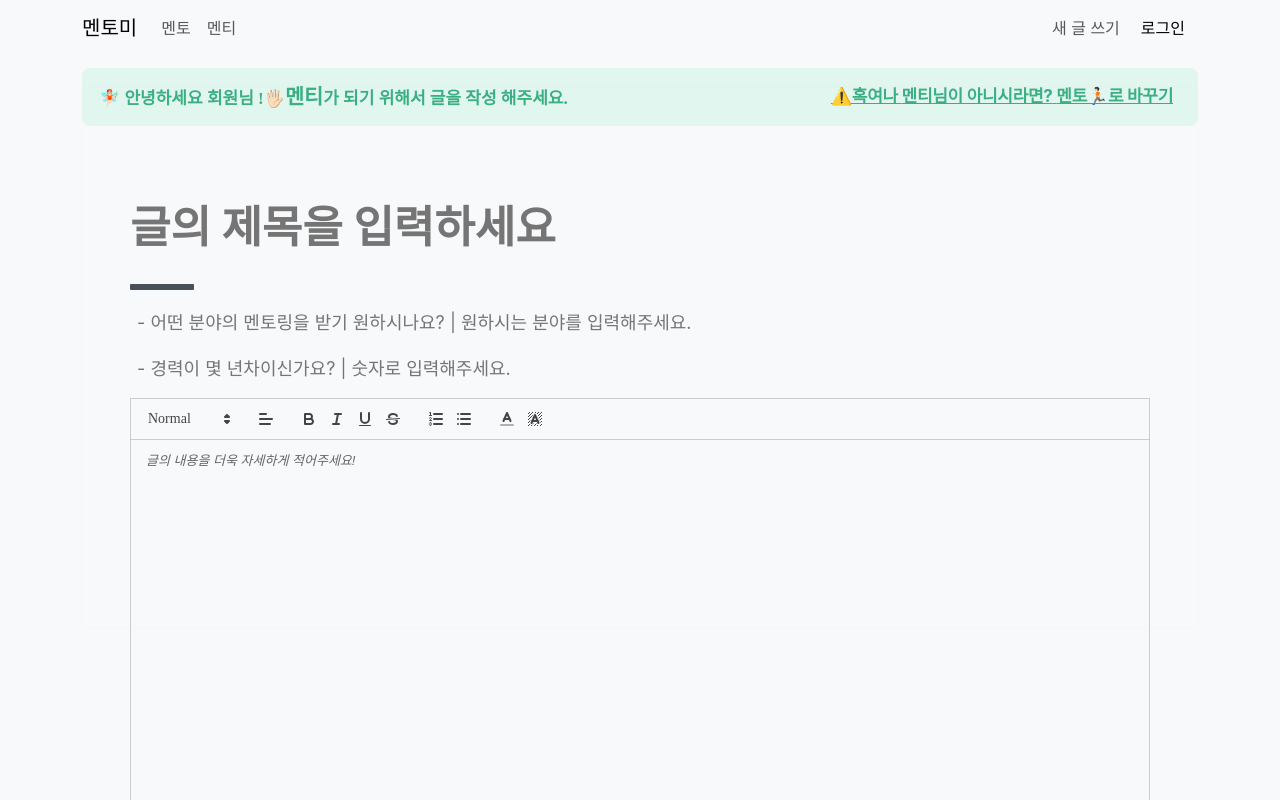
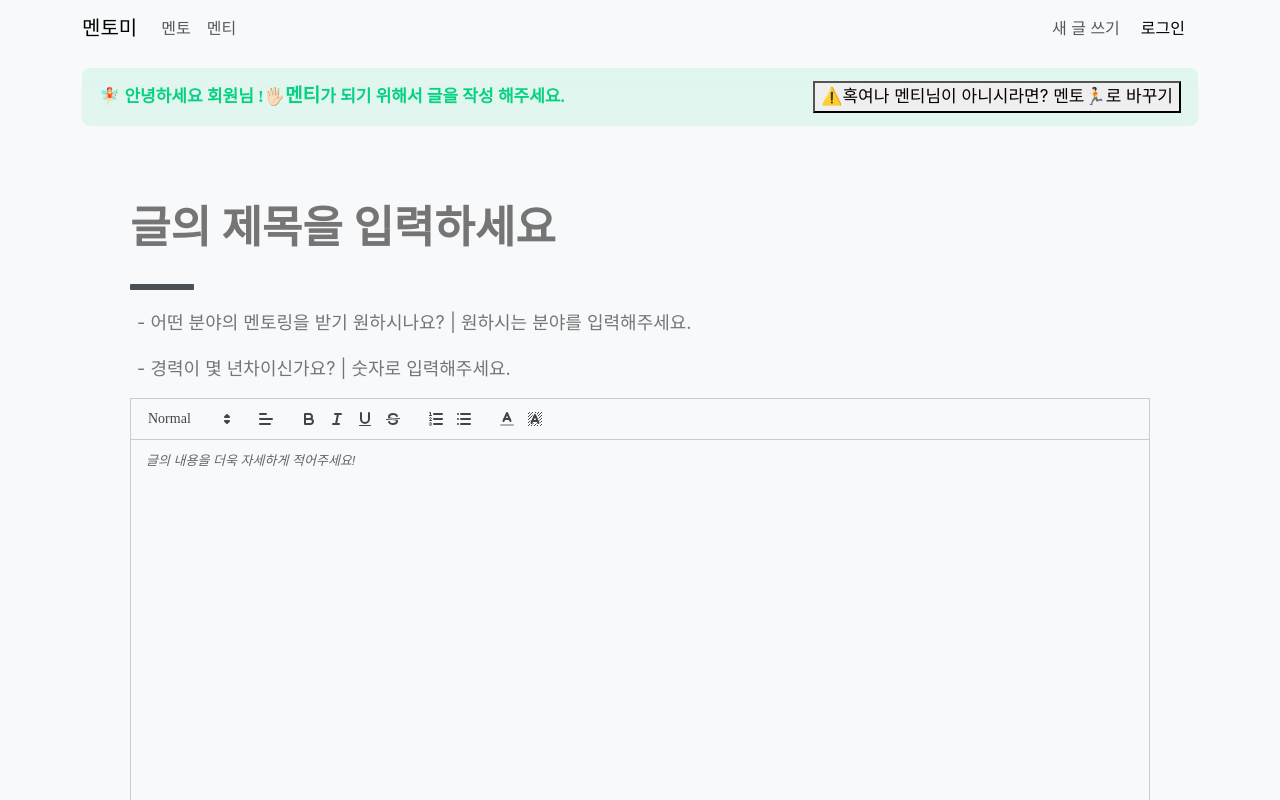
Before and after one commit to kelvin3476/MENTOME, a React (Create React App) app in the folder frontend/main/: page /posting in a window 1280 px wide. Shown: the top 800 px of the page. Built offline with nearby package versions, Linux system fonts and the light colour scheme; a web font is replaced by a local one.

Commit message:
Edit: Posting Headline Alert FontSize Edit2

```diff
--- a/frontend/main/src/Pages/Posting.module.css
+++ b/frontend/main/src/Pages/Posting.module.css
@@ -47,7 +47,7 @@
     line-height: 1.5;
     font-size: 17px;
     font-weight: 600;
-    color: #3baf83;
+    color: #05d183;
 }
 
 .alert__span {
@@ -58,11 +58,11 @@
 
 .alert__span_p {
     position: relative;
-    font-size: 1.3rem;
-    font-weight: 800;
+    font-size: 1.2rem;
+    font-weight: 700;
+    color: #05d183;
 }
-
-.alert_button {
+s .alert_button {
     background-color: transparent;
     font-weight: 500;
     letter-spacing: -0.3px;
```
